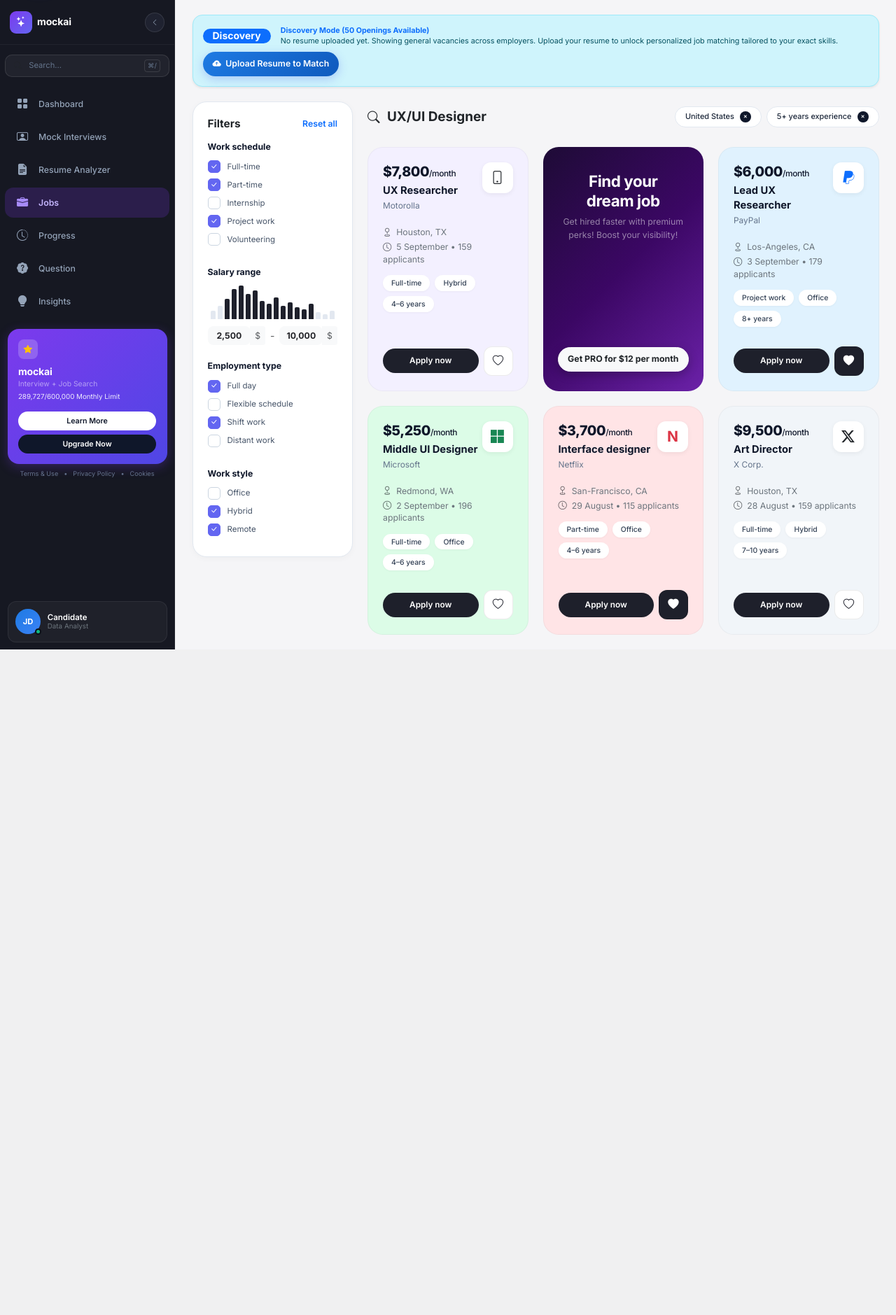
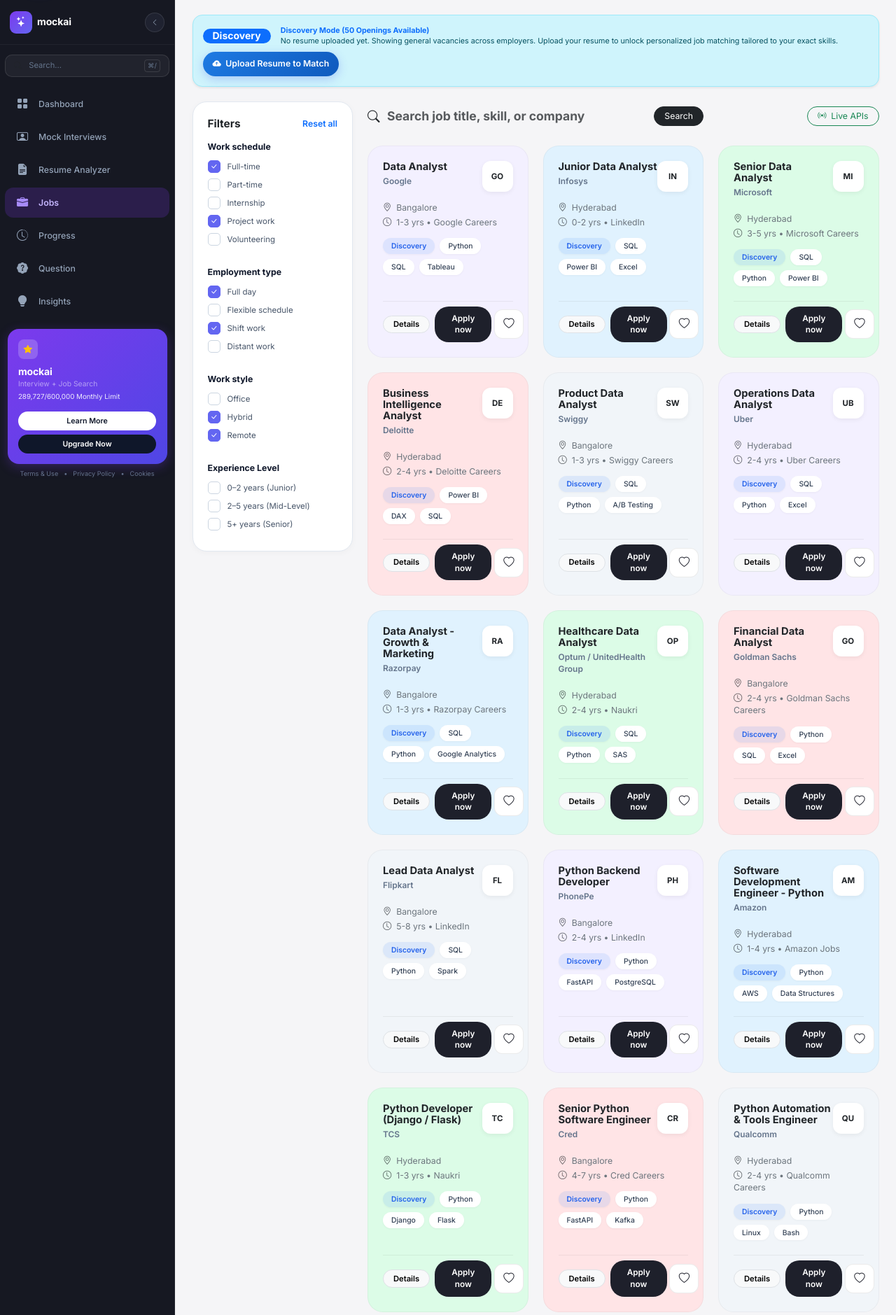
Before and after one commit to Vishnu-Sai-bit/AI_Job_Agent, a Flask app: page /jobs/ in a window 1280 px wide. Shown: the part 60-1939 px from the top of the page at 70% size. Before the commit the page ends 988 px from the top, so only its background shows below. Run offline with Flask 3, Linux system fonts and the light colour scheme.

Commit message:
AI Job Agent

```diff
--- a/app/templates/applications/index.html
+++ b/app/templates/applications/index.html
@@ -101,7 +101,6 @@
 
               <div class="text-secondary small mb-3">
                 <div><i class="bi bi-calendar3 me-1"></i> Date: {{ app.applied_date }}</div>
-                <div><i class="bi bi-cash me-1"></i> {{ app.salary or 'Competitive' }}</div>
               </div>
 
               <!-- Update Stage Form -->
--- a/app/templates/dashboard/index.html
+++ b/app/templates/dashboard/index.html
@@ -219,8 +219,6 @@
                     </span>
                     <span>&bull;</span>
                     <span><i class="bi bi-geo-alt me-1"></i>{{ job.location }}</span>
-                    <span>&bull;</span>
-                    <span><i class="bi bi-cash me-1"></i>{{ job.salary }}</span>
                   </div>
                 </div>
               </div>
@@ -228,7 +226,6 @@
                 <span class="badge" style="background: rgba(124, 58, 237, 0.12); color: #7c3aed; font-size: 0.8rem; font-weight: 700; border-radius: 20px; padding: 4px 12px;">
                   {{ job.match_score }}% Match
                 </span>
-                <strong class="text-dark d-block mt-1" style="font-size: 0.88rem;">{{ job.salary }}</strong>
               </div>
             </div>
 
--- a/app/templates/jobs/detail.html
+++ b/app/templates/jobs/detail.html
@@ -20,9 +20,6 @@
           <div class="d-flex gap-2 text-secondary flex-wrap small">
             <span class="badge-location"><i class="bi bi-geo-alt-fill"></i> {{ job.location }}</span>
             <span class="badge-jobtype"><i class="bi bi-briefcase-fill"></i> {{ job.experience or 'Full-time' }}</span>
-            {% if job.salary and job.salary != 'Competitive' %}
-              <span class="badge bg-success-subtle text-success border border-success-subtle fw-semibold px-2 py-1"><i class="bi bi-cash-stack me-1"></i> {{ job.salary }}</span>
-            {% endif %}
             <span class="text-muted small ms-1"><i class="bi bi-globe me-1"></i> Source: {{ job.source }}</span>
           </div>
         </div>
--- a/app/templates/jobs/index.html
+++ b/app/templates/jobs/index.html
@@ -42,7 +42,7 @@
 
 <!-- Main 2-Column Layout (Filters Sidebar + Job Grid) -->
 <div class="row g-4">
-  <!-- Left Column: Filter Sidebar (From Mockup) -->
+  <!-- Left Column: Filter Sidebar (Talantium Style - Salary Removed) -->
   <div class="col-lg-3">
     <div class="tal-filter-card">
       <div class="d-flex justify-content-between align-items-center mb-3">
@@ -58,8 +58,8 @@
             <span class="tal-check-box"><i class="bi bi-check-lg"></i></span>
             <span>Full-time</span>
           </label>
-          <label class="tal-check-label checked">
-            <span class="tal-check-box"><i class="bi bi-check-lg"></i></span>
+          <label class="tal-check-label">
+            <span class="tal-check-box"></span>
             <span>Part-time</span>
           </label>
           <label class="tal-check-label">
@@ -77,45 +77,7 @@
         </div>
       </div>
 
-      <!-- 2. Salary Range Section with Histogram -->
-      <div class="mb-4">
-        <div class="tal-section-title">Salary range</div>
-        <!-- Histogram Graphic -->
-        <div class="tal-histogram">
-          <div class="tal-histogram-bar" style="height: 25%;"></div>
-          <div class="tal-histogram-bar" style="height: 40%;"></div>
-          <div class="tal-histogram-bar active" style="height: 60%;"></div>
-          <div class="tal-histogram-bar active" style="height: 90%;"></div>
-          <div class="tal-histogram-bar active" style="height: 100%;"></div>
-          <div class="tal-histogram-bar active" style="height: 75%;"></div>
-          <div class="tal-histogram-bar active" style="height: 85%;"></div>
-          <div class="tal-histogram-bar active" style="height: 55%;"></div>
-          <div class="tal-histogram-bar active" style="height: 45%;"></div>
-          <div class="tal-histogram-bar active" style="height: 65%;"></div>
-          <div class="tal-histogram-bar active" style="height: 40%;"></div>
-          <div class="tal-histogram-bar active" style="height: 50%;"></div>
-          <div class="tal-histogram-bar active" style="height: 35%;"></div>
-          <div class="tal-histogram-bar active" style="height: 30%;"></div>
-          <div class="tal-histogram-bar active" style="height: 45%;"></div>
-          <div class="tal-histogram-bar" style="height: 20%;"></div>
-          <div class="tal-histogram-bar" style="height: 15%;"></div>
-          <div class="tal-histogram-bar" style="height: 25%;"></div>
-        </div>
-
-        <div class="d-flex justify-content-between align-items-center gap-2">
-          <div class="input-group input-group-sm">
-            <input type="text" class="form-control text-center bg-light border-0 fw-bold" style="border-radius: 8px;" value="2,500">
-            <span class="input-group-text bg-light border-0 text-muted">$</span>
-          </div>
-          <span class="text-muted">-</span>
-          <div class="input-group input-group-sm">
-            <input type="text" class="form-control text-center bg-light border-0 fw-bold" style="border-radius: 8px;" value="10,000">
-            <span class="input-group-text bg-light border-0 text-muted">$</span>
-          </div>
-        </div>
-      </div>
-
-      <!-- 3. Employment Type Section -->
+      <!-- 2. Employment Type Section -->
       <div class="mb-4">
         <div class="tal-section-title">Employment type</div>
         <div class="d-flex flex-column">
@@ -138,8 +100,8 @@
         </div>
       </div>
 
-      <!-- 4. Work Style Section -->
-      <div>
+      <!-- 3. Work Style Section -->
+      <div class="mb-4">
         <div class="tal-section-title">Work style</div>
         <div class="d-flex flex-column">
           <label class="tal-check-label">
@@ -156,248 +118,153 @@
           </label>
         </div>
       </div>
+
+      <!-- 4. Experience Level Section -->
+      <div>
+        <div class="tal-section-title">Experience Level</div>
+        <div class="d-flex flex-column">
+          <a href="{{ url_for('jobs.index') }}?experience=0-2" class="text-decoration-none tal-check-label {% if exp_filter == '0-2' %}checked{% endif %}">
+            <span class="tal-check-box">{% if exp_filter == '0-2' %}<i class="bi bi-check-lg"></i>{% endif %}</span>
+            <span>0&ndash;2 years (Junior)</span>
+          </a>
+          <a href="{{ url_for('jobs.index') }}?experience=2-5" class="text-decoration-none tal-check-label {% if exp_filter == '2-5' %}checked{% endif %}">
+            <span class="tal-check-box">{% if exp_filter == '2-5' %}<i class="bi bi-check-lg"></i>{% endif %}</span>
+            <span>2&ndash;5 years (Mid-Level)</span>
+          </a>
+          <a href="{{ url_for('jobs.index') }}?experience=5+" class="text-decoration-none tal-check-label {% if exp_filter == '5+' %}checked{% endif %}">
+            <span class="tal-check-box">{% if exp_filter == '5+' %}<i class="bi bi-check-lg"></i>{% endif %}</span>
+            <span>5+ years (Senior)</span>
+          </a>
+        </div>
+      </div>
     </div>
   </div>
 
-  <!-- Right Column: Top Search Capsule + 6-Card Pastel Grid (From Mockup) -->
+  <!-- Right Column: Top Search Capsule + Dynamic Pastel Job Grid -->
   <div class="col-lg-9">
     <!-- Top Search Bar with Active Removable Filter Chips -->
     <div class="d-flex justify-content-between align-items-center mb-4 flex-wrap gap-3">
-      <!-- Search Box with Search Icon -->
-      <div class="d-flex align-items-center gap-2 flex-grow-1" style="max-width: 440px;">
+      <!-- Search Form with Search Icon -->
+      <form method="GET" action="{{ url_for('jobs.index') }}" class="d-flex align-items-center gap-2 flex-grow-1" style="max-width: 480px;">
         <i class="bi bi-search text-dark fs-5"></i>
-        <form method="GET" action="{{ url_for('jobs.index') }}" class="w-100">
         <input type="text" name="role" class="form-control form-control-lg border-0 bg-transparent fw-bold text-dark px-1"
-                 style="font-size: 1.35rem; box-shadow: none;"
-                 value="{{ role_filter or 'UX/UI Designer' }}"
-                 placeholder="Job Title, skill, or role">
+               style="font-size: 1.25rem; box-shadow: none;"
+               value="{{ role_filter }}"
+               placeholder="Search job title, skill, or company">
+        {% if loc_filter %}<input type="hidden" name="location" value="{{ loc_filter }}">{% endif %}
+        {% if exp_filter %}<input type="hidden" name="experience" value="{{ exp_filter }}">{% endif %}
+        <button type="submit" class="btn btn-dark btn-sm rounded-pill px-3 py-1">Search</button>
       </form>
-      </div>
 
-      <!-- Active Removable Chips -->
+      <!-- Active Removable Chips & Live APIs button -->
       <div class="d-flex align-items-center gap-2 flex-wrap">
-        <a href="{{ url_for('jobs.index') }}" class="tal-chip">
-          <span>{{ loc_filter or 'United States' }}</span>
+        {% if role_filter %}
+        <a href="{{ url_for('jobs.index') }}?location={{ loc_filter }}&experience={{ exp_filter }}" class="tal-chip">
+          <span>{{ role_filter }}</span>
           <span class="tal-chip-close">&times;</span>
         </a>
-        <a href="{{ url_for('jobs.index') }}" class="tal-chip">
-          <span>{{ exp_filter or '5+ years experience' }}</span>
+        {% endif %}
+        {% if loc_filter %}
+        <a href="{{ url_for('jobs.index') }}?role={{ role_filter }}&experience={{ exp_filter }}" class="tal-chip">
+          <span>{{ loc_filter }}</span>
           <span class="tal-chip-close">&times;</span>
+        </a>
+        {% endif %}
+        {% if exp_filter %}
+        <a href="{{ url_for('jobs.index') }}?role={{ role_filter }}&location={{ loc_filter }}" class="tal-chip">
+          <span>{{ exp_filter }} yrs</span>
+          <span class="tal-chip-close">&times;</span>
+        </a>
+        {% endif %}
+        <a href="{{ url_for('jobs.index') }}?role={{ role_filter }}&location={{ loc_filter }}&live=true"
+           class="btn btn-outline-success btn-sm rounded-pill px-3"
+           title="Poll Live APIs for latest roles">
+          <i class="bi bi-broadcast me-1"></i> Live APIs
         </a>
       </div>
     </div>
 
-    <!-- 6-Card Pastel Job Grid (From Mockup) -->
+    <!-- Dynamic Pastel Job Grid (Salary Completely Removed) -->
+    {% if jobs %}
     <div class="row g-4">
-      <!-- Card 1: UX Researcher (Motorola - Lavender Pastel) -->
-      <div class="col-md-4">
-        <div class="tal-job-card tal-card-purple">
+      {% for job in jobs %}
+        {% set theme_classes = ['tal-card-purple', 'tal-card-blue', 'tal-card-green', 'tal-card-rose', 'tal-card-slate'] %}
+        {% set card_theme = theme_classes[loop.index0 % 5] %}
+        <div class="col-md-6 col-lg-4">
+          <div class="tal-job-card {{ card_theme }}">
             <div>
               <div class="d-flex justify-content-between align-items-start mb-2">
                 <div>
-                <div class="tal-card-salary">$7,800<span style="font-size: 0.85rem; font-weight: 500;">/month</span></div>
-                <div class="tal-card-title">UX Researcher</div>
-                <div class="tal-card-company">Motorolla</div>
+                  <h6 class="tal-card-title mb-1" style="font-size: 1.05rem;">
+                    <a href="{{ url_for('jobs.detail', job_id=job.id) }}" class="text-dark text-decoration-none">
+                      {{ job.title }}
+                    </a>
+                  </h6>
+                  <div class="tal-card-company fw-semibold">{{ job.company }}</div>
                 </div>
                 <div class="tal-logo-box text-dark">
-                <i class="bi bi-phone"></i>
+                  <span class="fw-bold" style="font-size: 0.82rem;">{{ (job.company[:2] if job.company else 'JB').upper() }}</span>
                 </div>
               </div>
 
+              <!-- Location & Source -->
               <div class="small text-secondary mb-1">
-              <i class="bi bi-geo text-muted me-1"></i> Houston, TX
+                <i class="bi bi-geo-alt text-muted me-1"></i> {{ job.location or 'Multiple Locations' }}
               </div>
               <div class="small text-secondary mb-3">
-              <i class="bi bi-clock text-muted me-1"></i> 5 September &bull; 159 applicants
+                <i class="bi bi-clock text-muted me-1"></i> {{ job.experience or 'Full-time' }} &bull; {{ job.source or 'Verified Portal' }}
               </div>
 
+              <!-- Tags / Skills (NO SALARY) -->
               <div class="d-flex gap-2 flex-wrap mb-4">
-              <span class="tal-tag">Full-time</span>
-              <span class="tal-tag">Hybrid</span>
-              <span class="tal-tag">4&ndash;6 years</span>
+                {% if has_resume and job.match_score %}
+                  <span class="badge" style="background: rgba(124, 58, 237, 0.15); color: #7c3aed; font-size: 0.76rem; font-weight: 700; border-radius: 20px; padding: 4px 10px;">
+                    <i class="bi bi-stars"></i> {{ job.match_score }}% Match
+                  </span>
+                {% else %}
+                  <span class="tal-tag" style="background: rgba(59, 130, 246, 0.12); color: #2563eb; font-weight: 600;">
+                    Discovery
+                  </span>
+                {% endif %}
+
+                {% for s in (job.skills or [])[:3] %}
+                  <span class="tal-tag">{{ s }}</span>
+                {% endfor %}
               </div>
             </div>
 
-          <div class="d-flex align-items-center gap-2 pt-2">
-            <a href="{{ url_for('jobs.index') }}" class="btn-tal-apply">Apply now</a>
-            <button type="button" class="btn-tal-heart" title="Save Job" onclick="this.classList.toggle('saved');">
+            <!-- Card Bottom Buttons -->
+            <div class="d-flex align-items-center justify-content-between gap-2 pt-2 border-top" style="border-color: rgba(0,0,0,0.06) !important;">
+              <a href="{{ url_for('jobs.detail', job_id=job.id) }}" class="btn btn-sm btn-light rounded-pill px-3 py-1 fw-semibold border" style="font-size: 0.8rem;">
+                Details
+              </a>
+              <div class="d-flex align-items-center gap-1">
+                <a href="{{ job.url if job.url and job.url != '#' else url_for('jobs.detail', job_id=job.id) }}"
+                   target="_blank" rel="noopener noreferrer"
+                   class="btn-tal-apply">
+                  Apply now
+                </a>
+                <form method="POST" action="{{ url_for('jobs.save_job', job_id=job.id) }}" class="d-inline m-0">
+                  <button type="submit" class="btn-tal-heart" title="Save Job">
                     <i class="bi bi-heart"></i>
                   </button>
-          </div>
-        </div>
-      </div>
-
-      <!-- Card 2: Find Your Dream Job (Deep Purple Promo Gradient Card) -->
-      <div class="col-md-4">
-        <div class="tal-job-card tal-card-promo text-center justify-content-between">
-          <div class="pt-3">
-            <h3 class="fw-bold mb-2 text-white" style="font-size: 1.6rem; letter-spacing: -0.02em;">
-              Find your<br>dream job
-            </h3>
-            <p class="text-white-50 small mb-4 px-2" style="line-height: 1.5;">
-              Get hired faster with premium perks! Boost your visibility!
-            </p>
-          </div>
-          <div class="pb-2">
-            <a href="{{ url_for('resumes.index') }}" class="btn btn-light w-100 rounded-pill py-2 fw-bold text-dark" style="font-size: 0.88rem; box-shadow: 0 4px 14px rgba(0,0,0,0.25);">
-              Get PRO for $12 per month
-            </a>
-          </div>
-        </div>
-      </div>
-
-      <!-- Card 3: Lead UX Researcher (PayPal - Sky Blue Pastel) -->
-      <div class="col-md-4">
-        <div class="tal-job-card tal-card-blue">
-          <div>
-            <div class="d-flex justify-content-between align-items-start mb-2">
-              <div>
-                <div class="tal-card-salary">$6,000<span style="font-size: 0.85rem; font-weight: 500;">/month</span></div>
-                <div class="tal-card-title">Lead UX Researcher</div>
-                <div class="tal-card-company">PayPal</div>
-              </div>
-              <div class="tal-logo-box text-primary">
-                <i class="bi bi-paypal"></i>
-              </div>
-            </div>
-
-            <div class="small text-secondary mb-1">
-              <i class="bi bi-geo text-muted me-1"></i> Los-Angeles, CA
-            </div>
-            <div class="small text-secondary mb-3">
-              <i class="bi bi-clock text-muted me-1"></i> 3 September &bull; 179 applicants
-            </div>
-
-            <div class="d-flex gap-2 flex-wrap mb-4">
-              <span class="tal-tag">Project work</span>
-              <span class="tal-tag">Office</span>
-              <span class="tal-tag">8+ years</span>
-            </div>
-          </div>
-
-          <div class="d-flex align-items-center gap-2 pt-2">
-            <a href="{{ url_for('jobs.index') }}" class="btn-tal-apply">Apply now</a>
-            <button type="button" class="btn-tal-heart saved" title="Saved" onclick="this.classList.toggle('saved');">
-              <i class="bi bi-heart-fill"></i>
-            </button>
-          </div>
-        </div>
-      </div>
-
-      <!-- Card 4: Middle UI Designer (Microsoft - Mint Green Pastel) -->
-      <div class="col-md-4">
-        <div class="tal-job-card tal-card-green">
-          <div>
-            <div class="d-flex justify-content-between align-items-start mb-2">
-              <div>
-                <div class="tal-card-salary">$5,250<span style="font-size: 0.85rem; font-weight: 500;">/month</span></div>
-                <div class="tal-card-title">Middle UI Designer</div>
-                <div class="tal-card-company">Microsoft</div>
-              </div>
-              <div class="tal-logo-box">
-                <i class="bi bi-microsoft text-success"></i>
-              </div>
-            </div>
-
-            <div class="small text-secondary mb-1">
-              <i class="bi bi-geo text-muted me-1"></i> Redmond, WA
-            </div>
-            <div class="small text-secondary mb-3">
-              <i class="bi bi-clock text-muted me-1"></i> 2 September &bull; 196 applicants
-            </div>
-
-            <div class="d-flex gap-2 flex-wrap mb-4">
-              <span class="tal-tag">Full-time</span>
-              <span class="tal-tag">Office</span>
-              <span class="tal-tag">4&ndash;6 years</span>
-            </div>
-          </div>
-
-          <div class="d-flex align-items-center gap-2 pt-2">
-            <a href="{{ url_for('jobs.index') }}" class="btn-tal-apply">Apply now</a>
-            <button type="button" class="btn-tal-heart" title="Save Job" onclick="this.classList.toggle('saved');">
-              <i class="bi bi-heart"></i>
-            </button>
-          </div>
-        </div>
-      </div>
-
-      <!-- Card 5: Interface designer (Netflix - Peach/Rose Pastel) -->
-      <div class="col-md-4">
-        <div class="tal-job-card tal-card-rose">
-          <div>
-            <div class="d-flex justify-content-between align-items-start mb-2">
-              <div>
-                <div class="tal-card-salary">$3,700<span style="font-size: 0.85rem; font-weight: 500;">/month</span></div>
-                <div class="tal-card-title">Interface designer</div>
-                <div class="tal-card-company">Netflix</div>
-              </div>
-              <div class="tal-logo-box text-danger">
-                <span class="fw-bold fs-4">N</span>
-              </div>
-            </div>
-
-            <div class="small text-secondary mb-1">
-              <i class="bi bi-geo text-muted me-1"></i> San-Francisco, CA
-            </div>
-            <div class="small text-secondary mb-3">
-              <i class="bi bi-clock text-muted me-1"></i> 29 August &bull; 115 applicants
-            </div>
-
-            <div class="d-flex gap-2 flex-wrap mb-4">
-              <span class="tal-tag">Part-time</span>
-              <span class="tal-tag">Office</span>
-              <span class="tal-tag">4&ndash;6 years</span>
-            </div>
-          </div>
-
-          <div class="d-flex align-items-center gap-2 pt-2">
-            <a href="{{ url_for('jobs.index') }}" class="btn-tal-apply">Apply now</a>
-            <button type="button" class="btn-tal-heart saved" title="Saved" onclick="this.classList.toggle('saved');">
-              <i class="bi bi-heart-fill"></i>
-            </button>
-          </div>
-        </div>
-      </div>
-
-      <!-- Card 6: Art Director (X Corp. - Slate/Gray Pastel) -->
-      <div class="col-md-4">
-        <div class="tal-job-card tal-card-slate">
-          <div>
-            <div class="d-flex justify-content-between align-items-start mb-2">
-              <div>
-                <div class="tal-card-salary">$9,500<span style="font-size: 0.85rem; font-weight: 500;">/month</span></div>
-                <div class="tal-card-title">Art Director</div>
-                <div class="tal-card-company">X Corp.</div>
-              </div>
-              <div class="tal-logo-box text-dark">
-                <i class="bi bi-twitter-x"></i>
-              </div>
-            </div>
-
-            <div class="small text-secondary mb-1">
-              <i class="bi bi-geo text-muted me-1"></i> Houston, TX
-            </div>
-            <div class="small text-secondary mb-3">
-              <i class="bi bi-clock text-muted me-1"></i> 28 August &bull; 159 applicants
-            </div>
-
-            <div class="d-flex gap-2 flex-wrap mb-4">
-              <span class="tal-tag">Full-time</span>
-              <span class="tal-tag">Hybrid</span>
-              <span class="tal-tag">7&ndash;10 years</span>
-            </div>
-          </div>
-
-          <div class="d-flex align-items-center gap-2 pt-2">
-            <a href="{{ url_for('jobs.index') }}" class="btn-tal-apply">Apply now</a>
-            <button type="button" class="btn-tal-heart" title="Save Job" onclick="this.classList.toggle('saved');">
-              <i class="bi bi-heart"></i>
-            </button>
+                </form>
               </div>
             </div>
           </div>
         </div>
+      {% endfor %}
+    </div>
+    {% else %}
+    <div class="card card-clean p-5 text-center my-4">
+      <div class="fs-1 text-muted mb-3"><i class="bi bi-inbox"></i></div>
+      <h4 class="fw-bold text-dark mb-1">No Matching Jobs Found</h4>
+      <p class="text-secondary mb-3">Try adjusting your search keywords or resetting filters.</p>
+      <div>
+        <a href="{{ url_for('jobs.index') }}" class="btn btn-outline-custom rounded-pill px-4">Reset All Filters</a>
+      </div>
+    </div>
+    {% endif %}
   </div>
 </div>
 {% endblock %}
```
Lines whose indentation alone changed are shown as unchanged.
